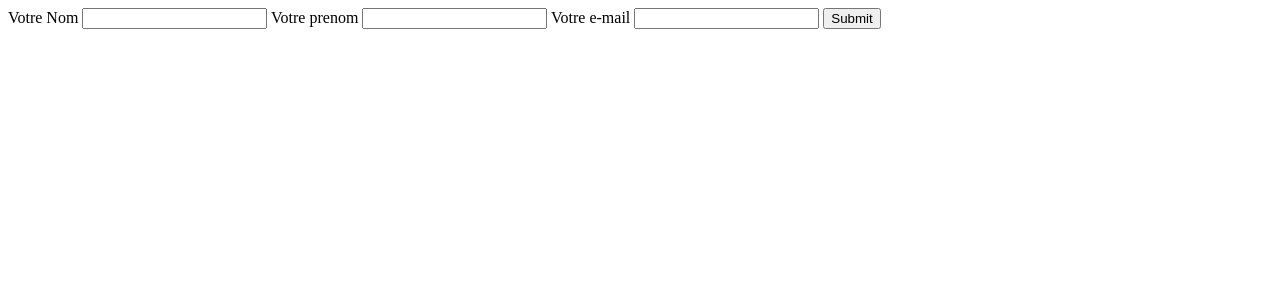
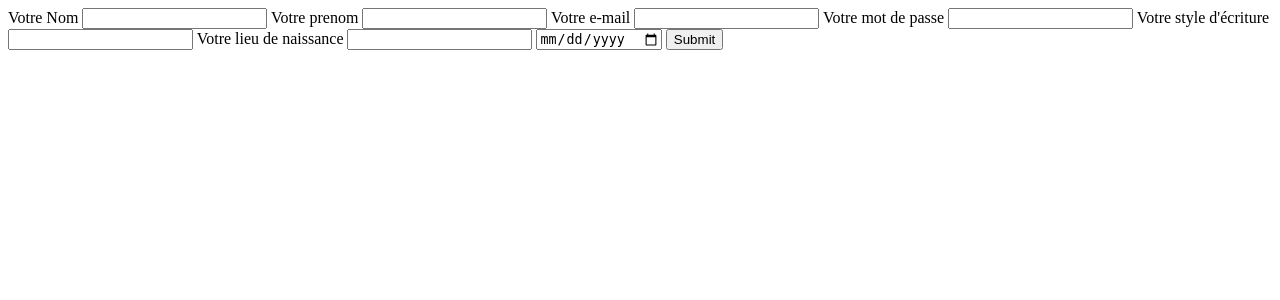
Before and after one commit to leogrd49/Blog_Php, a PHP site: page /inscription.php in a window 1280 px wide. Shown: the top 300 px of the page. Run offline with PHP 8.4, Linux system fonts and the light colour scheme.

```diff
--- a/Pages/inscription.php
+++ b/Pages/inscription.php
@@ -12,37 +12,39 @@ include 'connect_base.php';
     <title>Document</title>
 </head>
 <body>
-    <form action="inscription.php" method='post'>
+    <form action="login.php" method='post'>
         <label for="nom">Votre Nom</label>
         <input type="text" name="nom" required>
         <label for="prenom">Votre prenom</label>
         <input type="text" name="prenom" required>
         <label for="mail">Votre e-mail</label>
         <input type="text" name="mail" required>
+        <label for="mdp">Votre mot de passe</label>
+        <input type="text" name="mdp" required>
+        <label for="style">Votre style d'écriture</label>
+        <input type="text" name="style" required>
+        <label for="naissance">Votre lieu de naissance</label>
+        <input type="text" name="naissance" required>
+        <input type="date" name="date_naissance" required>
         <input type="submit">
+
+
     </form>
 
     <?php
-    if (isset($_REQUEST["nom"]) and isset($_REQUEST["prenom"]) and isset($_REQUEST["mail"])){
+    if (isset($_REQUEST["nom"]) and isset($_REQUEST["prenom"]) and isset($_REQUEST["mail"]) and isset($_REQUEST["mdp"]) and isset($_REQUEST["style"]) and isset($_REQUEST["naissance"]) and isset($_REQUEST["date_naissance"])){
     $prenom = $_REQUEST["prenom"];
     $nom = $_REQUEST["nom"];
     $mail = $_REQUEST["mail"];
-
-    if($mail != "" and $prenom !="" and $nom!=""){
-        echo 'Impossible de traiter les données. Erreur : ';
-    } else {
-
-                $sql = "INSERT INTO auteur (nom,prenom,mail) VALUES('$nom','$prenom','$mail'); ";
-                echo $sql;
+    $mdp = $_REQUEST["mdp"];
+    $style = $_REQUEST["style"];
+    $lieu_naissance = $_REQUEST["naissance"];
+    $date = $_REQUEST["date_naissance"];
+                $sql = "INSERT INTO auteur (nom,prenom,mail,mdp,date_naissance,style_ecriture,lieu_naissance) VALUES('$nom','$prenom','$mail','$mdp','$date','$style','$lieu_naissance'); ";
                 $resultat = $pdo->exec($sql);
+                $sql2 = "INSERT INTO utilisateur (mdp,email) VALUES('$mdp','$mail'); ";
+                $resultat2 = $pdo->exec($sql2);
                     }
-                    echo '<br>';
-            }
-            //}
-        //}
-        //    catch(PDOException $e){
-        //
-        //}
         ?>
 </body>
 </html>
```
Also changed, not shown: Pages/login.php (+21 -26 lines).
